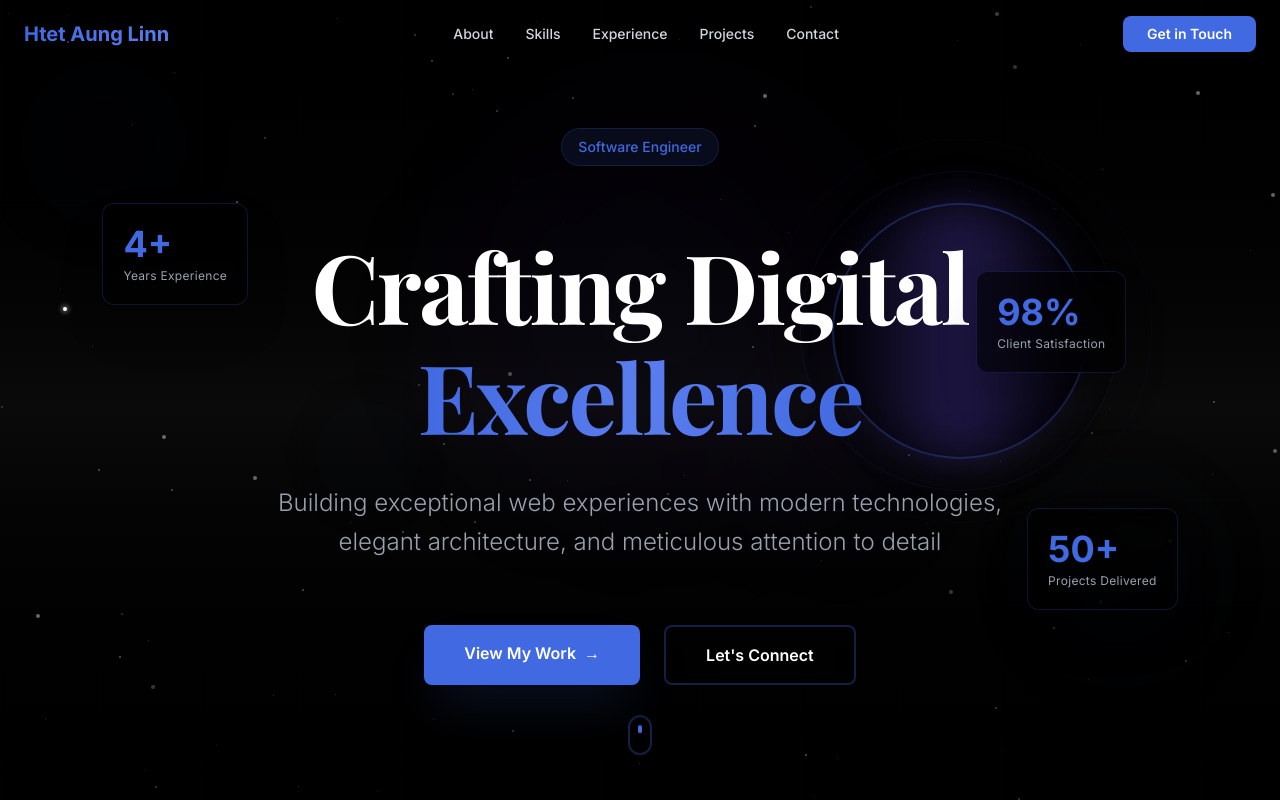
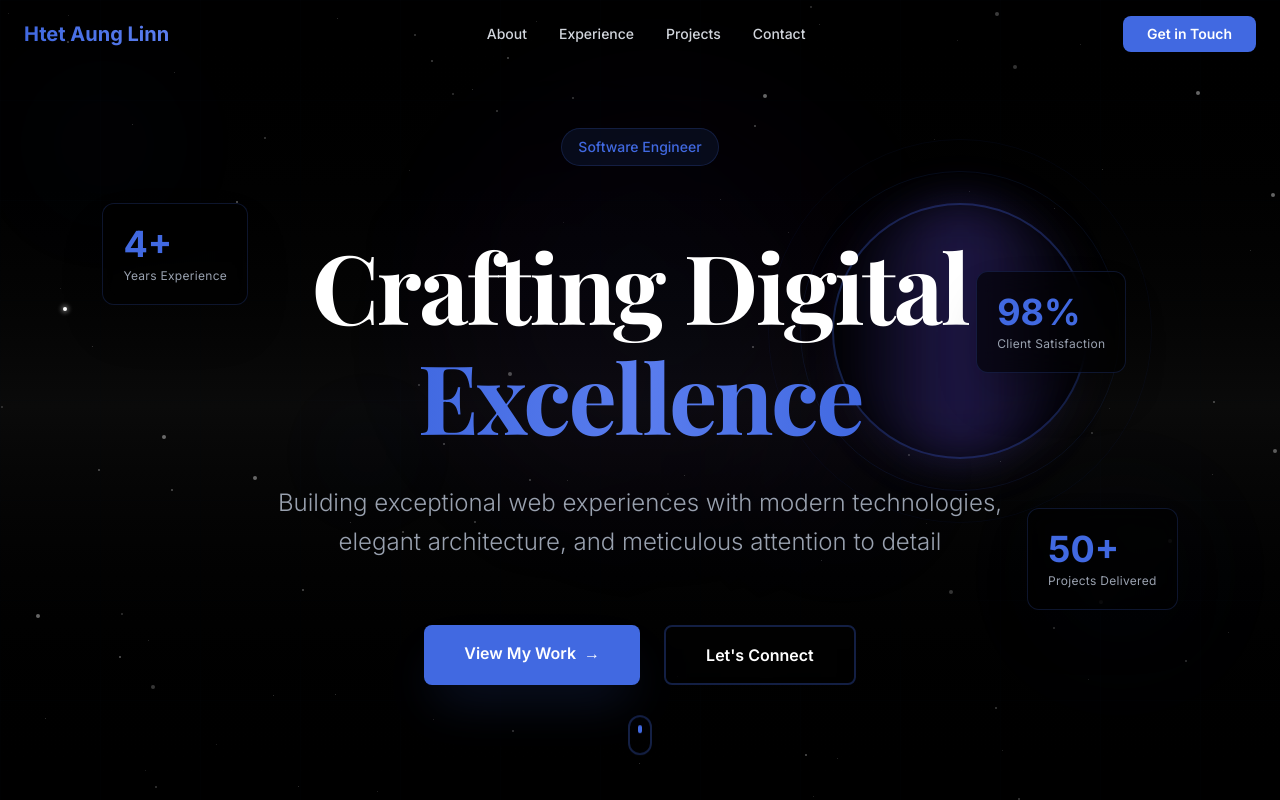
Before and after one commit to htetaunglinn-dev/htet-aung-linn-portfolio, a Next.js app: page / in a window 1280 px wide. Shown: the top 800 px of the page. Built offline with nearby package versions, Linux system fonts and the light colour scheme; a web font is replaced by a local one.

Commit message:
fix(): remove skill from nav menu

```diff
--- a/app/components/Navigation.tsx
+++ b/app/components/Navigation.tsx
@@ -10,7 +10,7 @@ export default function Navigation() {
     const handleScroll = () => {
       setIsScrolled(window.scrollY > 50);
 
-      const sections = ['home', 'about', 'skills', 'experience', 'projects', 'contact'];
+      const sections = ['home', 'about', 'experience', 'projects', 'contact'];
       const scrollPosition = window.scrollY + 100;
 
       for (const section of sections) {
@@ -38,7 +38,6 @@ export default function Navigation() {
 
   const navItems = [
     { id: 'about', label: 'About' },
-    { id: 'skills', label: 'Skills' },
     { id: 'experience', label: 'Experience' },
     { id: 'projects', label: 'Projects' },
     { id: 'contact', label: 'Contact' },
@@ -66,7 +65,7 @@ export default function Navigation() {
             <button
               key={item.id}
               onClick={() => scrollToSection(item.id)}
-              className={`text-sm font-medium transition-all hover:text-[#4169E1] ${
+              className={`text-sm font-medium transition-all hover:text-[#4169E1] cursor-pointer ${
                 activeSection === item.id ? 'text-[#4169E1]' : 'text-gray-300'
               }`}
             >
@@ -78,7 +77,7 @@ export default function Navigation() {
         <div className="flex items-center gap-4">
           <button
             onClick={() => scrollToSection('contact')}
-            className="px-6 py-2 bg-[#4169E1] hover:bg-[#3454b4] text-white rounded-lg transition-all duration-300 hover:scale-105 text-sm font-semibold"
+            className="px-6 py-2 bg-[#4169E1] hover:bg-[#3454b4] text-white rounded-lg transition-all duration-300 hover:scale-105 text-sm font-semibold cursor-pointer"
           >
             Get in Touch
           </button>
```
Also changed, not shown: .claude/claude.md (added).
